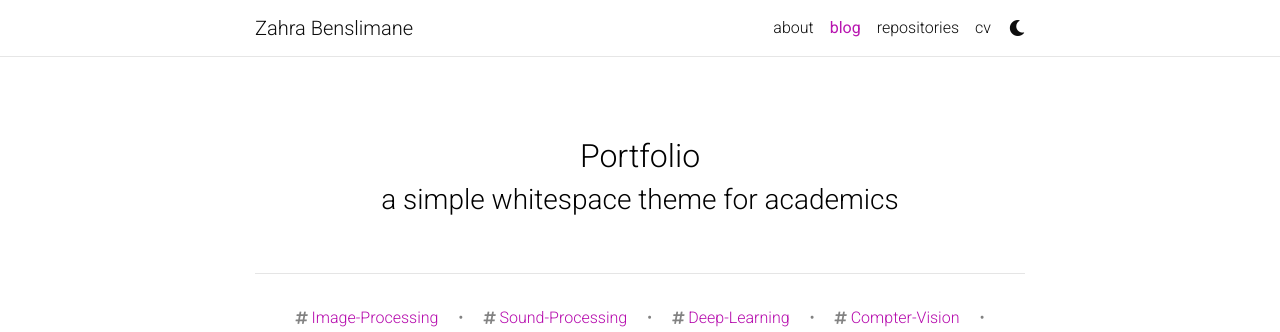
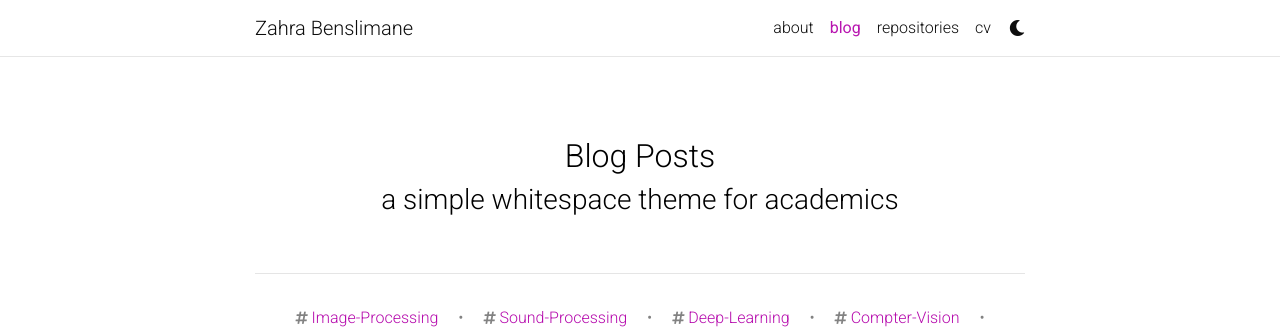
Before and after one commit to ZahraBenslimane/Portfolio, a Jekyll site: the page built from blog/index.html, in a window 1280 px wide and 900 px high. Shown: the top 332 px of the window. Built offline with Jekyll 4.4.1, drawn with Linux system fonts in a browser that asks for light colours; the list of posts is cut into pages by our own code; comment, search, counter and statistics services are not loaded; a style sheet for code colours, icons or effects is not loaded.

Commit message:
reste previous version + check if works still

```diff
--- a/_config.yml
+++ b/_config.yml
@@ -121,7 +121,7 @@ bing_site_verification:  # out your bing-site-verification ID (Bing Webmaster)
 # Blog
 # -----------------------------------------------------------------------------
 
-blog_name: Portfolio # blog_name will be displayed in your blog page
+blog_name: Blog Posts # blog_name will be displayed in your blog page
 blog_nav_title: blog # your blog must have a title for it to be displayed in the nav bar
 blog_description: a simple whitespace theme for academics
 permalink: /blog/:year/:title/
```
